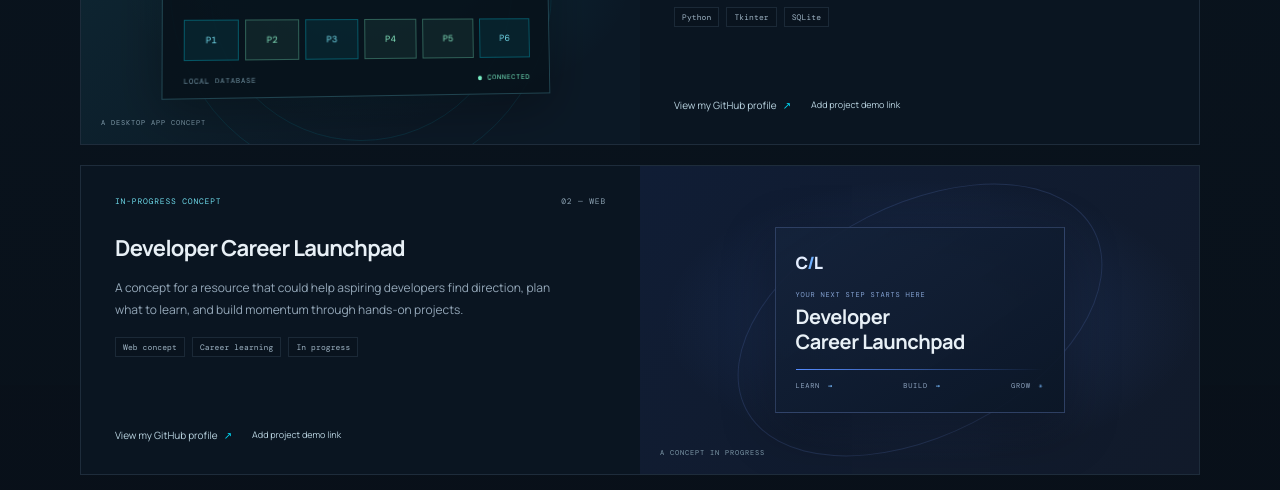
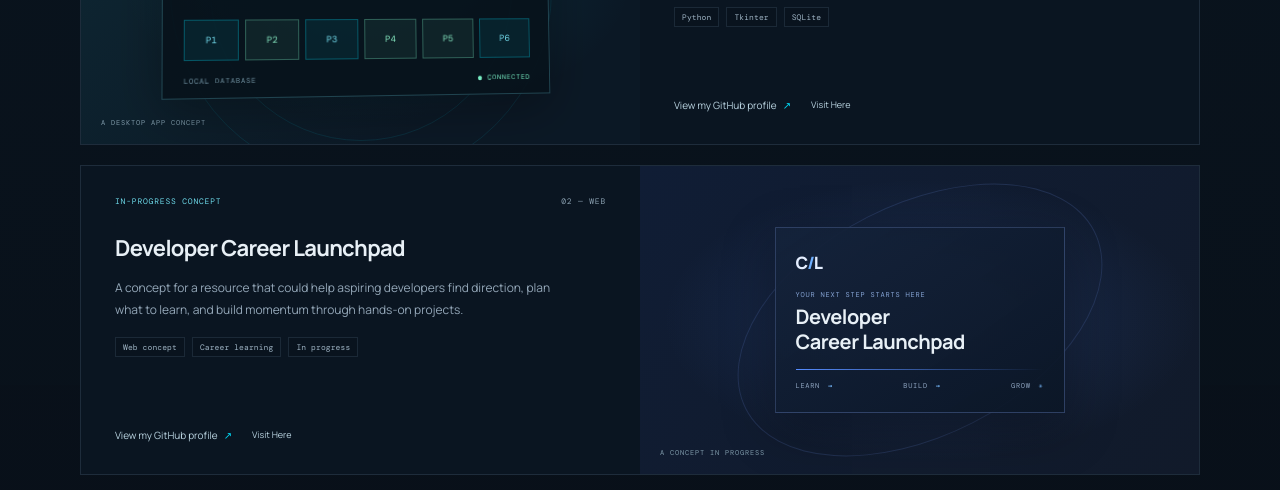
Before and after one commit to denniskipkoech-dev/myportfolio, a plain HTML site: page index.html in a window 1280 px wide. Shown: the part 2409-2899 px from the top of the page. Drawn offline with nearby package versions, Linux system fonts and the light colour scheme.

Commit message:
Update project demo links in index.html

```diff
--- a/index.html
+++ b/index.html
@@ -78,9 +78,9 @@
       <div class="projects-intro"><h2 id="projects-title">Small steps.<br><span class="muted-heading">Real things made.</span></h2><p>Projects are where I connect concepts to practice. These are learning projects and ideas in progress.</p></div>
       <div class="project-list">
         <article class="project-card"><div class="project-visual parking-visual"><div class="parking-window"><div class="window-top"><span></span><span></span><span></span><b>PARKING / CONTROL</b></div><div class="parking-content"><span class="window-label">PARKING OVERVIEW</span><div class="parking-count">08 <small>/ 12 SPACES</small></div><div class="parking-slots"><i class="occupied">P1</i><i>P2</i><i class="occupied">P3</i><i>P4</i><i>P5</i><i class="occupied">P6</i></div><div class="window-foot">LOCAL DATABASE <span>● CONNECTED</span></div></div></div><span class="visual-caption">A DESKTOP APP CONCEPT</span></div>
-          <div class="project-info"><div class="project-kicker"><span>LEARNING PROJECT</span><span>01 — DESKTOP</span></div><h3>Parking Management System</h3><p>A desktop application built to practise managing parking spaces and records. It uses a Tkinter interface and SQLite for local data storage.</p><div class="project-tags"><span>Python</span><span>Tkinter</span><span>SQLite</span></div><div class="project-links"><a href="https://github.com/denniskipkoech-dev" aria-label="Visit Dennis Kipkoech’s GitHub profile">View my GitHub profile <span aria-hidden="true">↗</span></a><a class="link-placeholder" href="YOUR_PARKING_DEMO_URL" data-placeholder="demo">Add project demo link</a></div></div></article>
+          <div class="project-info"><div class="project-kicker"><span>LEARNING PROJECT</span><span>01 — DESKTOP</span></div><h3>Parking Management System</h3><p>A desktop application built to practise managing parking spaces and records. It uses a Tkinter interface and SQLite for local data storage.</p><div class="project-tags"><span>Python</span><span>Tkinter</span><span>SQLite</span></div><div class="project-links"><a href="https://github.com/denniskipkoech-dev" aria-label="Visit Dennis Kipkoech’s GitHub profile">View my GitHub profile <span aria-hidden="true">↗</span></a><a class="link-placeholder" href="https://github.com/denniskipkoech-dev/modernparking.git" data-placeholder="demo">Visit Here</a></div></div></article>
         <article class="project-card project-card-reverse"><div class="project-visual launch-visual"><div class="launch-window"><span class="launch-mark">C<span>/</span>L</span><span class="launch-eyebrow">YOUR NEXT STEP STARTS HERE</span><strong>Developer<br>Career Launchpad</strong><span class="launch-rule"></span><div class="launch-stats"><span>LEARN <b>→</b></span><span>BUILD <b>→</b></span><span>GROW <b>✳</b></span></div></div><span class="visual-caption">A CONCEPT IN PROGRESS</span></div>
-          <div class="project-info"><div class="project-kicker"><span>IN-PROGRESS CONCEPT</span><span>02 — WEB</span></div><h3>Developer Career Launchpad</h3><p>A concept for a resource that could help aspiring developers find direction, plan what to learn, and build momentum through hands-on projects.</p><div class="project-tags"><span>Web concept</span><span>Career learning</span><span>In progress</span></div><div class="project-links"><a href="https://github.com/denniskipkoech-dev" aria-label="Visit Dennis Kipkoech’s GitHub profile">View my GitHub profile <span aria-hidden="true">↗</span></a><a class="link-placeholder" href="YOUR_LAUNCHPAD_DEMO_URL" data-placeholder="demo">Add project demo link</a></div></div></article>
+          <div class="project-info"><div class="project-kicker"><span>IN-PROGRESS CONCEPT</span><span>02 — WEB</span></div><h3>Developer Career Launchpad</h3><p>A concept for a resource that could help aspiring developers find direction, plan what to learn, and build momentum through hands-on projects.</p><div class="project-tags"><span>Web concept</span><span>Career learning</span><span>In progress</span></div><div class="project-links"><a href="https://github.com/denniskipkoech-dev" aria-label="Visit Dennis Kipkoech’s GitHub profile">View my GitHub profile <span aria-hidden="true">↗</span></a><a class="link-placeholder" href="https://developer-career-launchpad-p6xruy.v2.appdeploy.ai/" data-placeholder="demo">Visit Here</a></div></div></article>
       </div>
       <p class="projects-note"><span aria-hidden="true">✳</span> Links marked for editing currently point to a placeholder. Replace them before publishing.</p>
     </div></section>
```
